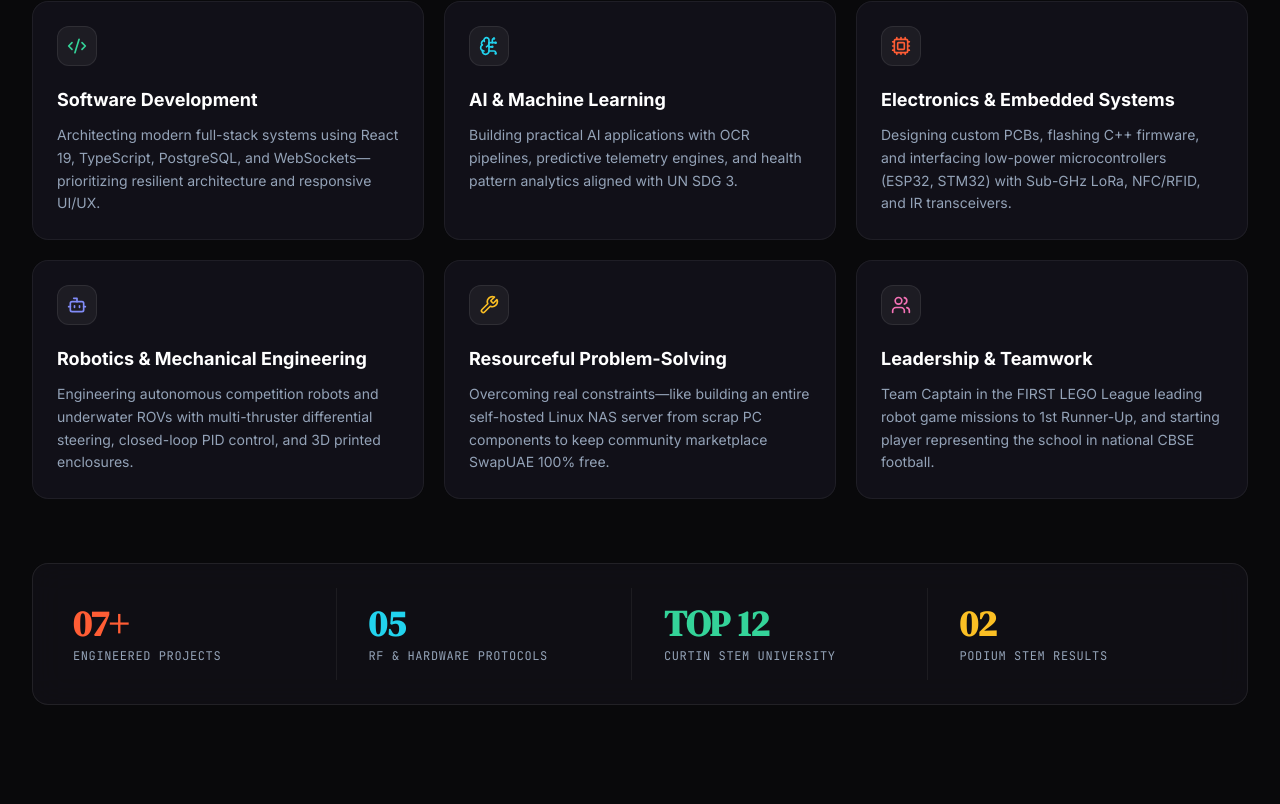
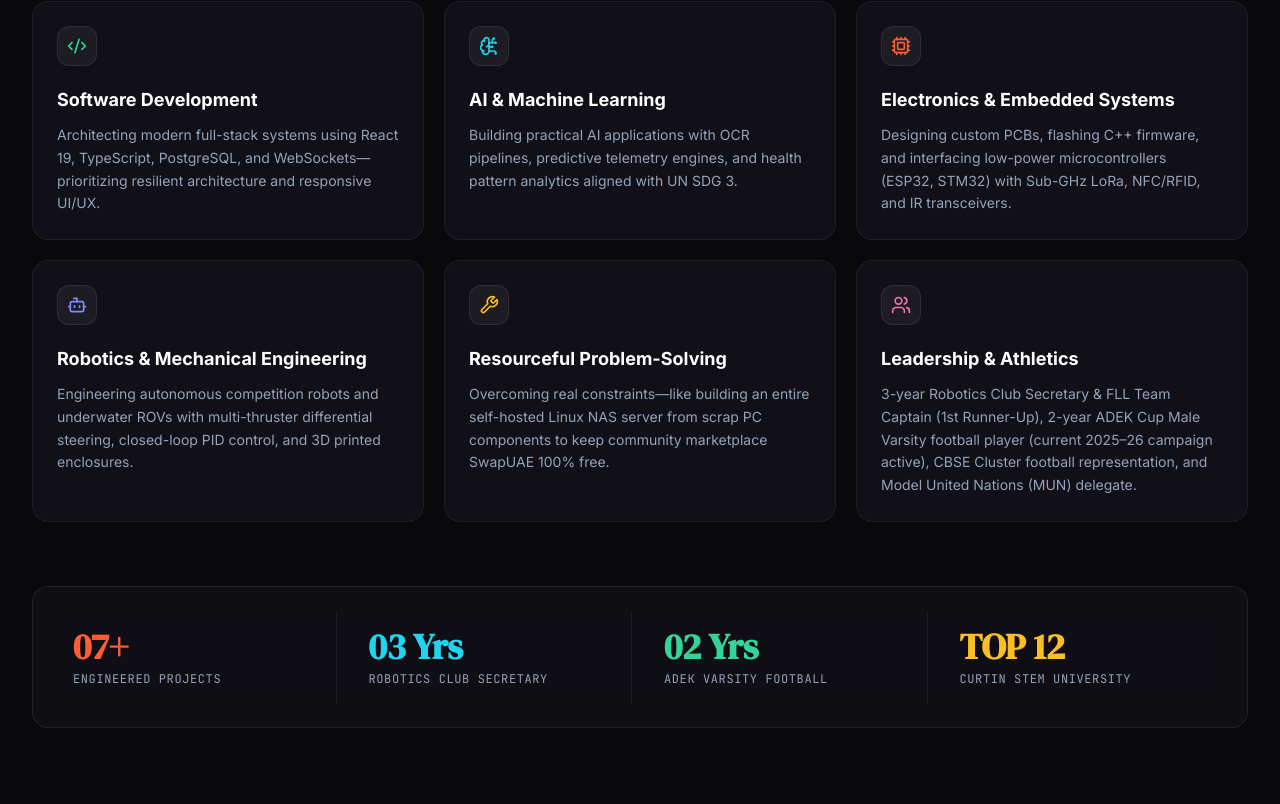
Before and after one commit to JoelCyril/JoelCyrilInfo, a React (Vite) app: page / in a window 1280 px wide. Shown: the part 1156-1960 px from the top of the page. Built offline with nearby package versions, Linux system fonts and the light colour scheme.

Commit message:
feat(profile): add robotics club secretary (3 yrs), ADEK cup male varsity football (2 yrs), and MUN delegate experience

```diff
--- a/src/components/About.tsx
+++ b/src/components/About.tsx
@@ -31,8 +31,8 @@ export const About: React.FC = () => {
     },
     {
       icon: <Users className="w-5 h-5 text-pink-400" />,
-      title: 'Leadership & Teamwork',
-      description: 'Team Captain in the FIRST LEGO League leading robot game missions to 1st Runner-Up, and starting player representing the school in national CBSE football.'
+      title: 'Leadership & Athletics',
+      description: '3-year Robotics Club Secretary & FLL Team Captain (1st Runner-Up), 2-year ADEK Cup Male Varsity football player (current 2025–26 campaign active), CBSE Cluster football representation, and Model United Nations (MUN) delegate.'
     }
   ];
 
@@ -93,16 +93,16 @@ export const About: React.FC = () => {
             <p className="text-xs font-mono text-slate-400 uppercase tracking-wider">Engineered Projects</p>
           </div>
           <div className="p-4 border-r border-white/[0.06] last:border-0">
-            <p className="text-3xl sm:text-4xl font-extrabold text-cyan-400 font-display mb-1">05</p>
-            <p className="text-xs font-mono text-slate-400 uppercase tracking-wider">RF &amp; Hardware Protocols</p>
+            <p className="text-3xl sm:text-4xl font-extrabold text-cyan-400 font-display mb-1">03 Yrs</p>
+            <p className="text-xs font-mono text-slate-400 uppercase tracking-wider">Robotics Club Secretary</p>
           </div>
           <div className="p-4 border-r border-white/[0.06] last:border-0">
-            <p className="text-3xl sm:text-4xl font-extrabold text-emerald-400 font-display mb-1">TOP 12</p>
-            <p className="text-xs font-mono text-slate-400 uppercase tracking-wider">Curtin STEM University</p>
+            <p className="text-3xl sm:text-4xl font-extrabold text-emerald-400 font-display mb-1">02 Yrs</p>
+            <p className="text-xs font-mono text-slate-400 uppercase tracking-wider">ADEK Varsity Football</p>
           </div>
           <div className="p-4">
-            <p className="text-3xl sm:text-4xl font-extrabold text-amber-400 font-display mb-1">02</p>
-            <p className="text-xs font-mono text-slate-400 uppercase tracking-wider">Podium STEM Results</p>
+            <p className="text-3xl sm:text-4xl font-extrabold text-amber-400 font-display mb-1">TOP 12</p>
+            <p className="text-xs font-mono text-slate-400 uppercase tracking-wider">Curtin STEM University</p>
           </div>
         </div>
 
--- a/src/components/Awards.tsx
+++ b/src/components/Awards.tsx
@@ -2,7 +2,7 @@ import React from 'react';
 import { motion } from 'framer-motion';
 import { AWARDS } from '../data/awardsData';
 import { CERTIFICATES } from '../data/certificatesData';
-import { ArrowUpRight } from 'lucide-react';
+import { ArrowUpRight, CheckCircle2, Trophy, Users, Globe } from 'lucide-react';
 
 interface AwardsProps {
   onOpenPhoto: (photoId: number) => void;
@@ -28,7 +28,7 @@ export const Awards: React.FC<AwardsProps> = ({ onOpenPhoto }) => {
             </span>
           </h2>
           <p className="text-base text-slate-300">
-            Proven leadership across robotics, engineering design, collegiate STEM, speedcubing, and athletics. Click any honor to inspect verified photographic evidence.
+            Proven leadership across robotics, engineering design, collegiate STEM, varsity athletics, and diplomatic forums.
           </p>
         </div>
 
@@ -40,18 +40,29 @@ export const Awards: React.FC<AwardsProps> = ({ onOpenPhoto }) => {
               : null;
 
             return (
-              <motion.button
-                type="button"
+              <motion.div
                 key={award.id}
                 onClick={() => award.photoId && onOpenPhoto(award.photoId)}
                 initial={{ opacity: 0, y: 20 }}
                 whileInView={{ opacity: 1, y: 0 }}
                 viewport={{ once: true }}
                 transition={{ duration: 0.5, delay: idx * 0.04 }}
-                className="glass-card rounded-2xl p-5 text-left border border-white/[0.08] hover:border-[#ff5d35]/40 flex flex-col justify-between group transition-all"
+                className={`glass-card rounded-2xl p-5 text-left border flex flex-col justify-between group transition-all ${
+                  award.photoId
+                    ? 'cursor-pointer hover:border-[#ff5d35]/40 border-white/[0.08]'
+                    : 'cursor-default hover:border-white/[0.18] border-white/[0.08]'
+                }`}
+                role={award.photoId ? 'button' : undefined}
+                tabIndex={award.photoId ? 0 : undefined}
+                onKeyDown={(e) => {
+                  if (award.photoId && (e.key === 'Enter' || e.key === ' ')) {
+                    e.preventDefault();
+                    onOpenPhoto(award.photoId);
+                  }
+                }}
               >
                 <div>
-                  {/* Photo Preview Thumbnail */}
+                  {/* Photo Preview Thumbnail if certificate scan exists */}
                   {cert && (
                     <div className="w-full h-36 rounded-xl overflow-hidden bg-[#16141e] mb-4 border border-white/[0.06] relative">
                       <img
@@ -64,6 +75,25 @@ export const Awards: React.FC<AwardsProps> = ({ onOpenPhoto }) => {
                       <div className="absolute bottom-2 right-2 px-2 py-0.5 rounded text-[10px] font-mono bg-black/70 text-slate-300 border border-white/[0.1] backdrop-blur-sm">
                         Inspect Trophy ↗
                       </div>
+                    </div>
+                  )}
+
+                  {/* Icon Header for verified school representation without certificate scan */}
+                  {!cert && (
+                    <div className="w-full h-24 rounded-xl bg-gradient-to-br from-white/[0.04] to-[#ff5d35]/[0.05] mb-4 border border-white/[0.06] p-3 flex items-center justify-between">
+                      <div className="w-10 h-10 rounded-lg bg-white/[0.05] border border-white/[0.1] flex items-center justify-center">
+                        {award.category === 'Sports' ? (
+                          <Trophy className="w-5 h-5 text-amber-400" />
+                        ) : award.id === 'mun-delegate' ? (
+                          <Globe className="w-5 h-5 text-indigo-400" />
+                        ) : (
+                          <Users className="w-5 h-5 text-cyan-400" />
+                        )}
+                      </div>
+                      <span className="text-[10px] font-mono px-2 py-0.5 rounded-full bg-emerald-500/15 text-emerald-300 border border-emerald-500/30 flex items-center gap-1">
+                        <span className="w-1.5 h-1.5 rounded-full bg-emerald-400" />
+                        Official Representation
+                      </span>
                     </div>
                   )}
 
@@ -93,11 +123,23 @@ export const Awards: React.FC<AwardsProps> = ({ onOpenPhoto }) => {
                   </p>
                 </div>
 
-                <div className="mt-4 pt-3 border-t border-white/[0.06] flex items-center justify-between text-xs font-mono text-slate-400 group-hover:text-[#ff5d35] transition-colors">
-                  <span>View Evidence Scan</span>
-                  <ArrowUpRight className="w-3.5 h-3.5 group-hover:translate-x-0.5 group-hover:-translate-y-0.5 transition-transform" />
+                <div className="mt-4 pt-3 border-t border-white/[0.06] flex items-center justify-between text-xs font-mono">
+                  {award.photoId ? (
+                    <>
+                      <span className="text-slate-400 group-hover:text-[#ff5d35] transition-colors">View Evidence Scan</span>
+                      <ArrowUpRight className="w-3.5 h-3.5 text-slate-400 group-hover:text-[#ff5d35] group-hover:translate-x-0.5 group-hover:-translate-y-0.5 transition-transform" />
+                    </>
+                  ) : (
+                    <>
+                      <span className="text-emerald-400/90 flex items-center gap-1.5">
+                        <CheckCircle2 className="w-3.5 h-3.5 text-emerald-400 shrink-0" />
+                        <span>Active Record</span>
+                      </span>
+                      <span className="text-[10px] text-slate-500 font-mono">Varsity / Executive</span>
+                    </>
+                  )}
                 </div>
-              </motion.button>
+              </motion.div>
             );
           })}
         </div>
--- a/src/components/Hero.tsx
+++ b/src/components/Hero.tsx
@@ -1,6 +1,6 @@
 import React from 'react';
 import { motion } from 'framer-motion';
-import { ArrowDown, Github, FileText, Send, MapPin, Terminal, Cpu } from 'lucide-react';
+import { ArrowDown, Github, FileText, Send, MapPin, Terminal, Cpu, Users } from 'lucide-react';
 
 interface HeroProps {
   onOpenResume: () => void;
@@ -87,7 +87,7 @@ export const Hero: React.FC<HeroProps> = ({ onOpenResume }) => {
             </div>
 
             {/* Meta Proof Points */}
-            <div className="pt-6 border-t border-white/[0.08] grid grid-cols-2 sm:grid-cols-3 gap-4 max-w-xl text-xs font-mono text-slate-400">
+            <div className="pt-6 border-t border-white/[0.08] grid grid-cols-2 sm:grid-cols-4 gap-3.5 max-w-2xl text-xs font-mono text-slate-400">
               <div className="flex items-center gap-2">
                 <MapPin className="w-3.5 h-3.5 text-[#ff5d35]" />
                 <span>Abu Dhabi, UAE</span>
@@ -96,9 +96,13 @@ export const Hero: React.FC<HeroProps> = ({ onOpenResume }) => {
                 <Terminal className="w-3.5 h-3.5 text-cyan-400" />
                 <span>Grade XII · CBSE</span>
               </div>
-              <div className="flex items-center gap-2 col-span-2 sm:col-span-1">
+              <div className="flex items-center gap-2">
                 <Cpu className="w-3.5 h-3.5 text-emerald-400" />
-                <span>FLL Team Captain</span>
+                <span>Robotics Club Sec.</span>
+              </div>
+              <div className="flex items-center gap-2">
+                <Users className="w-3.5 h-3.5 text-amber-400" />
+                <span>ADEK Varsity Player</span>
               </div>
             </div>
           </motion.div>
--- a/src/components/ResumeModal.tsx
+++ b/src/components/ResumeModal.tsx
@@ -199,16 +199,28 @@ export const ResumeModal: React.FC<ResumeModalProps> = ({ isOpen, onClose }) =>
               </div>
             </div>
 
-            {/* Competitions & Awards */}
+            {/* Competitions, Leadership & Athletics */}
             <div>
               <h2 className="text-xs font-mono uppercase tracking-widest text-[#ff5d35] font-bold mb-3 flex items-center gap-2">
                 <Award className="w-4 h-4" />
-                <span>Honors &amp; Distinctions</span>
+                <span>Honors, Leadership &amp; Athletics</span>
               </h2>
               <div className="grid grid-cols-1 sm:grid-cols-2 gap-2.5 text-xs">
                 <div className="p-2.5 rounded-lg bg-white/[0.02] border border-white/[0.05]">
+                  <span className="font-bold text-white block">ADIS Robotics Club Secretary</span>
+                  <span className="text-slate-400 font-mono">Elected Secretary · 3-Year Active Member · 2023–Present</span>
+                </div>
+                <div className="p-2.5 rounded-lg bg-white/[0.02] border border-white/[0.05]">
+                  <span className="font-bold text-white block">ADEK Cup Football — Male Varsity Team</span>
+                  <span className="text-slate-400 font-mono">2-Year Player · 2025–26 Campaign Ongoing</span>
+                </div>
+                <div className="p-2.5 rounded-lg bg-white/[0.02] border border-white/[0.05]">
                   <span className="font-bold text-white block">FIRST LEGO League — Robot Game</span>
                   <span className="text-slate-400 font-mono">Team Captain &middot; First Runner-Up · 2025–26</span>
+                </div>
+                <div className="p-2.5 rounded-lg bg-white/[0.02] border border-white/[0.05]">
+                  <span className="font-bold text-white block">Model United Nations (MUN)</span>
+                  <span className="text-slate-400 font-mono">Official Committee Delegate · 2024–25</span>
                 </div>
                 <div className="p-2.5 rounded-lg bg-white/[0.02] border border-white/[0.05]">
                   <span className="font-bold text-white block">Curtin University STEM Challenge</span>
--- a/src/data/awardsData.ts
+++ b/src/data/awardsData.ts
@@ -1,6 +1,24 @@
 import { Award } from '../types';
 
 export const AWARDS: Award[] = [
+  {
+    id: 'robotics-club-secretary',
+    title: 'ADIS Robotics Club Secretary',
+    rank: 'Elected Club Secretary (3-Year Member)',
+    date: '2023 – Present',
+    category: 'Leadership',
+    organization: 'Abu Dhabi Indian School Robotics Club',
+    description: 'Serving as elected Secretary after 3 consecutive years in the club—managing technical workshops, member mentorship, equipment inventories, and robotics competition teams.'
+  },
+  {
+    id: 'adek-cup-varsity',
+    title: 'ADEK Cup Football Championship',
+    rank: 'Male Varsity Team (2-Year Campaign · Ongoing)',
+    date: '2024 – Present',
+    category: 'Sports',
+    organization: 'Abu Dhabi Dept. of Education and Knowledge (ADEK)',
+    description: 'Selected for the ADIS Male Varsity Football Team representing the school in the prestigious ADEK Cup across two consecutive seasons, with the current 2025–26 campaign actively underway.'
+  },
   {
     id: 'fll-robot-game',
     title: 'FIRST LEGO League — Robot Game',
@@ -10,6 +28,15 @@ export const AWARDS: Award[] = [
     organization: 'FLL UNEARTHED · Abu Dhabi Regional',
     description: 'Served as Team Captain leading autonomous robot missions, EV3/SPIKE programming, gear ratio optimization, and precision attachment engineering.',
     photoId: 4
+  },
+  {
+    id: 'mun-delegate',
+    title: 'Model United Nations (MUN)',
+    rank: 'Committee Delegate',
+    date: '2024–25',
+    category: 'Leadership',
+    organization: 'Model United Nations Conference',
+    description: 'Represented assigned country delegation in formal committee debates, geopolitical negotiations, and multilateral draft resolution authorship.'
   },
   {
     id: 'curtin-stem',
--- a/src/data/experienceData.ts
+++ b/src/data/experienceData.ts
@@ -1,6 +1,32 @@
 import { ExperienceItem } from '../types';
 
 export const EXPERIENCES: ExperienceItem[] = [
+  {
+    period: '2023 – PRESENT',
+    role: 'Secretary · ADIS Robotics Club (3-Year Member)',
+    organization: 'Abu Dhabi Indian School (ADIS)',
+    location: 'Abu Dhabi, UAE',
+    badge: '3-Year Leadership Tenure',
+    description: 'Serving as the elected Secretary after 3 consecutive years of dedicated commitment to the school robotics club—overseeing technical workshops, lab equipment, and competition preparation.',
+    highlights: [
+      'Elected Secretary to govern weekly club sessions, technical modules, and member training.',
+      'Mentored younger students in autonomous navigation, EV3 / SPIKE coding, and mechanical assemblies.',
+      'Coordinated technical logistics and team readiness for regional robotics challenges.'
+    ]
+  },
+  {
+    period: '2024 – PRESENT',
+    role: 'Male Varsity Football Player · ADEK Cup (2 Years)',
+    organization: 'Abu Dhabi Department of Education and Knowledge (ADEK)',
+    location: 'Abu Dhabi, UAE',
+    badge: 'Varsity Team · Ongoing Campaign',
+    description: 'Selected for the ADIS Male Varsity Football Team competing in the prestigious ADEK Cup across two consecutive seasons, with the current 2025–26 tournament campaign actively in progress.',
+    highlights: [
+      'Starting varsity player competing against premier inter-school football programs across Abu Dhabi.',
+      'Currently active in ongoing 2025–26 ADEK Cup tournament match fixtures and tactical training.',
+      'Demonstrated high athletic discipline alongside rigorous academic and engineering commitments.'
+    ]
+  },
   {
     period: '2025 – 2026',
     role: 'Team Captain & Lead Robotics Engineer',
@@ -12,6 +38,19 @@ export const EXPERIENCES: ExperienceItem[] = [
       'Engineered high-torque modular gear mechanisms and rapid attachment mounts.',
       'Secured First Runner-Up in the Robot Game across top Abu Dhabi schools.',
       'Mentored junior students on algorithmic thinking and engineering design logs.'
+    ]
+  },
+  {
+    period: '2024 – 2025',
+    role: 'Student Delegate · Model United Nations (MUN)',
+    organization: 'Model United Nations Conference',
+    location: 'UAE',
+    badge: 'Diplomatic Delegation',
+    description: 'Represented assigned delegation in formal parliamentary committee proceedings, debating geopolitical strategy, drafting multilateral working papers, and negotiating consensus.',
+    highlights: [
+      'Researched foreign policy, international law, and socio-economic frameworks for committee topics.',
+      'Authored draft resolutions and advocated policies through impromptu caucus speeches.',
+      'Sharpened cross-cultural diplomacy, analytical negotiation, and persuasive rhetoric.'
     ]
   },
   {
@@ -48,7 +87,7 @@ export const EXPERIENCES: ExperienceItem[] = [
     highlights: [
       'Perfect 100/100 score in Grade X CBSE Mathematics.',
       '95/100 score in English Language & Literature.',
-      'Starting player for CBSE Cluster national-level football representation.'
+      'National cluster-level representation in CBSE football tournament.'
     ]
   }
 ];
```
